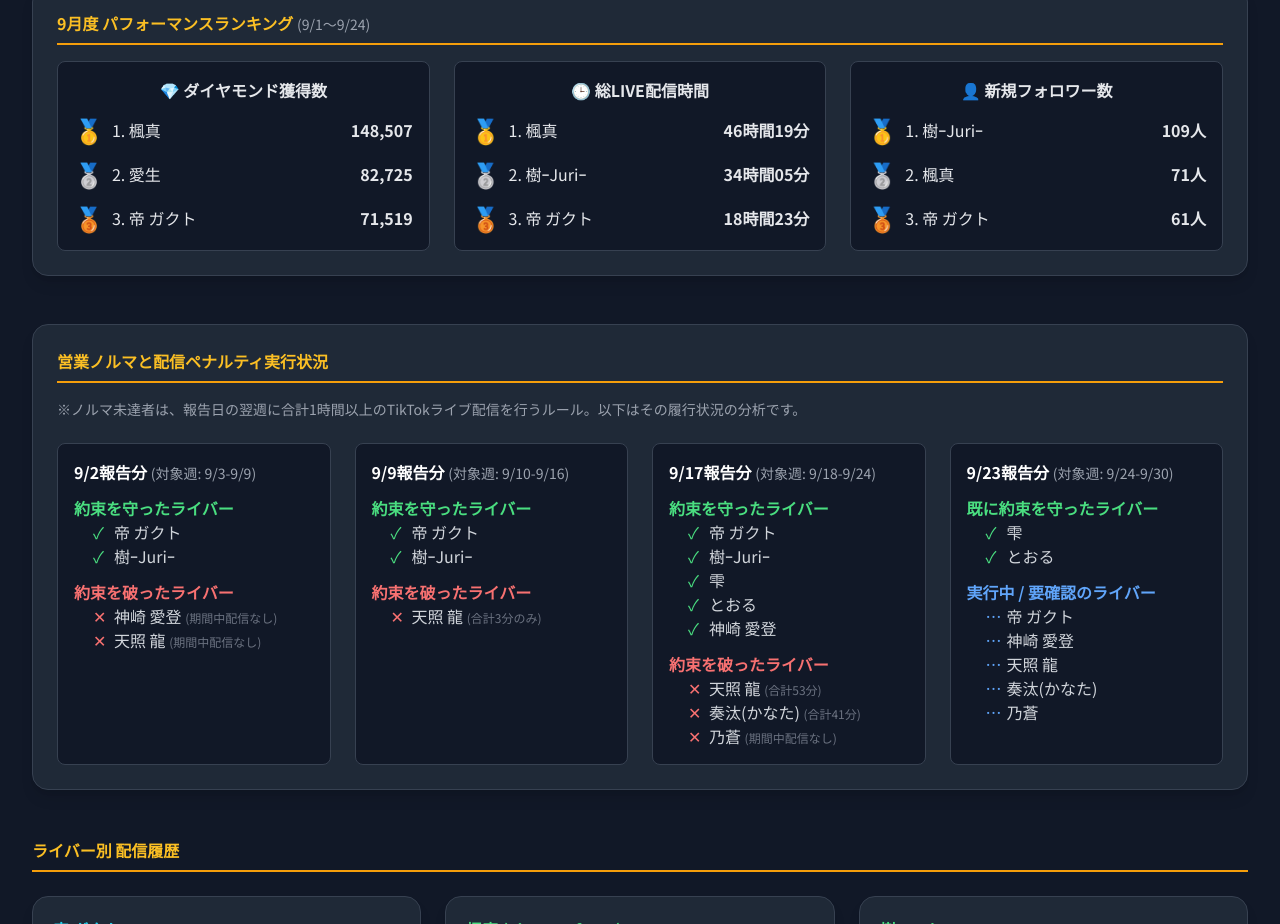
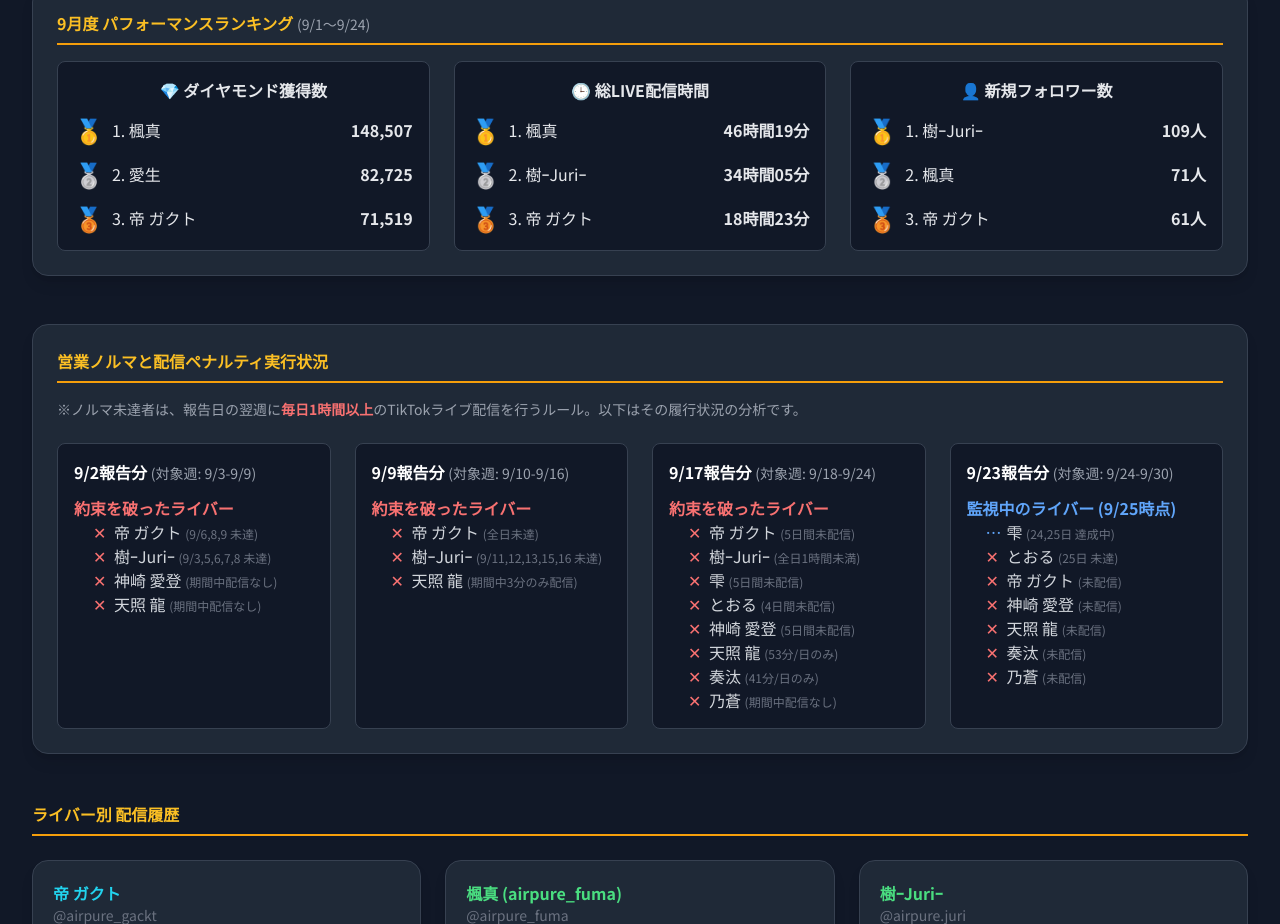
Before and after one commit to mappy0509/airpure-tiktok-report, a plain HTML site: page index.html in a window 1280 px wide. Shown: the part 444-1368 px from the top of the page. Drawn offline with nearby package versions, Linux system fonts and the light colour scheme.

Commit message:
edit roule

```diff
--- a/index.html
+++ b/index.html
@@ -129,19 +129,16 @@
         <!-- NEW SECTION: ペナルティ実行状況 -->
         <div class="mb-12 bg-gray-800 p-6 rounded-2xl shadow-lg border border-gray-700">
             <h2 class="font-bold mb-4 text-amber-400 border-b-2 border-amber-500 pb-2">営業ノルマと配信ペナルティ実行状況</h2>
-            <p class="text-gray-400 mb-6 text-sm">※ノルマ未達者は、報告日の翌週に合計1時間以上のTikTokライブ配信を行うルール。以下はその履行状況の分析です。</p>
+            <p class="text-gray-400 mb-6 text-sm">※ノルマ未達者は、報告日の翌週に<strong class="text-red-400">毎日1時間以上</strong>のTikTokライブ配信を行うルール。以下はその履行状況の分析です。</p>
             <div class="grid grid-cols-1 md:grid-cols-2 lg:grid-cols-4 gap-6">
 
                 <!-- 9/2報告分 -->
                 <div class="penalty-card bg-gray-900 border border-gray-700 rounded-lg p-4">
                     <h3 class="font-bold mb-3">9/2報告分 <span class="text-sm font-normal text-gray-400">(対象週: 9/3-9/9)</span></h3>
-                    <h4 class="font-semibold text-green-400">約束を守ったライバー</h4>
-                    <ul class="mb-3 text-gray-300">
-                        <li>帝 ガクト</li>
-                        <li>樹ｰJuriｰ</li>
-                    </ul>
-                    <h4 class="font-semibold text-red-400">約束を破ったライバー</h4>
+                     <h4 class="font-semibold text-red-400">約束を破ったライバー</h4>
                     <ul class="text-gray-300">
+                        <li class="breaker">帝 ガクト <span class="text-xs text-gray-500">(9/6,8,9 未達)</span></li>
+                        <li class="breaker">樹ｰJuriｰ <span class="text-xs text-gray-500">(9/3,5,6,7,8 未達)</span></li>
                         <li class="breaker">神崎 愛登 <span class="text-xs text-gray-500">(期間中配信なし)</span></li>
                         <li class="breaker">天照 龍 <span class="text-xs text-gray-500">(期間中配信なし)</span></li>
                     </ul>
@@ -150,32 +147,26 @@
                 <!-- 9/9報告分 -->
                 <div class="penalty-card bg-gray-900 border border-gray-700 rounded-lg p-4">
                     <h3 class="font-bold mb-3">9/9報告分 <span class="text-sm font-normal text-gray-400">(対象週: 9/10-9/16)</span></h3>
-                    <h4 class="font-semibold text-green-400">約束を守ったライバー</h4>
-                    <ul class="mb-3 text-gray-300">
-                        <li>帝 ガクト</li>
-                        <li>樹ｰJuriｰ</li>
-                    </ul>
                     <h4 class="font-semibold text-red-400">約束を破ったライバー</h4>
                     <ul class="text-gray-300">
-                        <li class="breaker">天照 龍 <span class="text-xs text-gray-500">(合計3分のみ)</span></li>
+                        <li class="breaker">帝 ガクト <span class="text-xs text-gray-500">(全日未達)</span></li>
+                        <li class="breaker">樹ｰJuriｰ <span class="text-xs text-gray-500">(9/11,12,13,15,16 未達)</span></li>
+                        <li class="breaker">天照 龍 <span class="text-xs text-gray-500">(期間中3分のみ配信)</span></li>
                     </ul>
                 </div>
 
                 <!-- 9/17報告分 -->
                 <div class="penalty-card bg-gray-900 border border-gray-700 rounded-lg p-4">
                     <h3 class="font-bold mb-3">9/17報告分 <span class="text-sm font-normal text-gray-400">(対象週: 9/18-9/24)</span></h3>
-                    <h4 class="font-semibold text-green-400">約束を守ったライバー</h4>
-                    <ul class="mb-3 text-gray-300">
-                        <li>帝 ガクト</li>
-                        <li>樹ｰJuriｰ</li>
-                        <li>雫</li>
-                        <li>とおる</li>
-                        <li>神崎 愛登</li>
-                    </ul>
                     <h4 class="font-semibold text-red-400">約束を破ったライバー</h4>
                     <ul class="text-gray-300">
-                        <li class="breaker">天照 龍 <span class="text-xs text-gray-500">(合計53分)</span></li>
-                        <li class="breaker">奏汰(かなた) <span class="text-xs text-gray-500">(合計41分)</span></li>
+                        <li class="breaker">帝 ガクト <span class="text-xs text-gray-500">(5日間未配信)</span></li>
+                        <li class="breaker">樹ｰJuriｰ <span class="text-xs text-gray-500">(全日1時間未満)</span></li>
+                        <li class="breaker">雫 <span class="text-xs text-gray-500">(5日間未配信)</span></li>
+                        <li class="breaker">とおる <span class="text-xs text-gray-500">(4日間未配信)</span></li>
+                        <li class="breaker">神崎 愛登 <span class="text-xs text-gray-500">(5日間未配信)</span></li>
+                        <li class="breaker">天照 龍 <span class="text-xs text-gray-500">(53分/日のみ)</span></li>
+                        <li class="breaker">奏汰 <span class="text-xs text-gray-500">(41分/日のみ)</span></li>
                         <li class="breaker">乃蒼 <span class="text-xs text-gray-500">(期間中配信なし)</span></li>
                     </ul>
                 </div>
@@ -183,18 +174,15 @@
                 <!-- 9/23報告分 -->
                 <div class="penalty-card bg-gray-900 border border-gray-700 rounded-lg p-4">
                     <h3 class="font-bold mb-3">9/23報告分 <span class="text-sm font-normal text-gray-400">(対象週: 9/24-9/30)</span></h3>
-                    <h4 class="font-semibold text-green-400">既に約束を守ったライバー</h4>
-                    <ul class="mb-3 text-gray-300">
-                        <li>雫</li>
-                        <li>とおる</li>
-                    </ul>
-                    <h4 class="font-semibold text-blue-400">実行中 / 要確認のライバー</h4>
+                    <h4 class="font-semibold text-blue-400">監視中のライバー (9/25時点)</h4>
                     <ul class="text-gray-300">
-                        <li class="monitoring">帝 ガクト</li>
-                        <li class="monitoring">神崎 愛登</li>
-                        <li class="monitoring">天照 龍</li>
-                        <li class="monitoring">奏汰(かなた)</li>
-                        <li class="monitoring">乃蒼</li>
+                        <li class="monitoring">雫 <span class="text-xs text-gray-500">(24,25日 達成中)</span></li>
+                        <li class="breaker">とおる <span class="text-xs text-gray-500">(25日 未達)</span></li>
+                        <li class="breaker">帝 ガクト <span class="text-xs text-gray-500">(未配信)</span></li>
+                        <li class="breaker">神崎 愛登 <span class="text-xs text-gray-500">(未配信)</span></li>
+                        <li class="breaker">天照 龍 <span class="text-xs text-gray-500">(未配信)</span></li>
+                        <li class="breaker">奏汰 <span class="text-xs text-gray-500">(未配信)</span></li>
+                        <li class="breaker">乃蒼 <span class="text-xs text-gray-500">(未配信)</span></li>
                     </ul>
                 </div>
 
```
